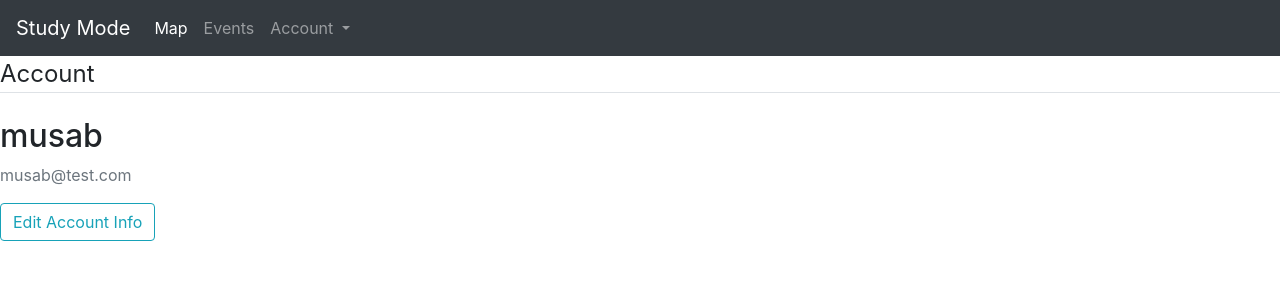
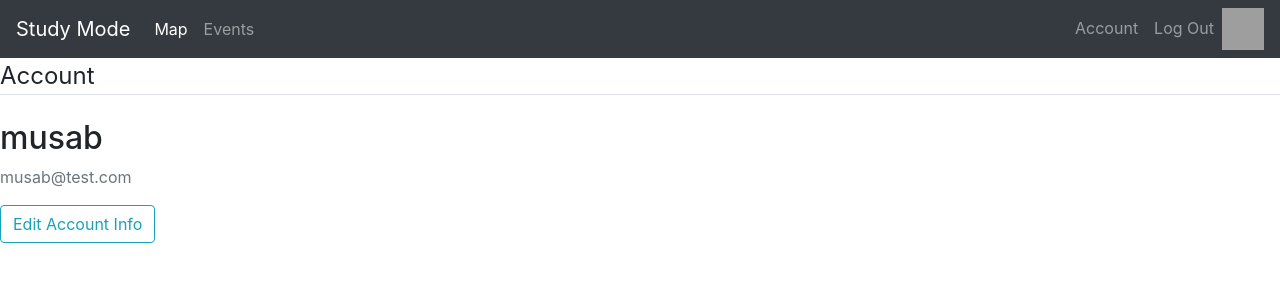
Before and after one commit to joelsiew/StudyMode, a Flask app: page /account in a window 1280 px wide. Shown: the top 300 px of the page. Run offline with Flask 2, Linux system fonts and the light colour scheme; a user stored in the database is signed in; some libraries are stand-ins or nearby versions; grey boxes are pictures that could not be loaded.

Commit message:
toolbar~

```diff
--- a/studymode/templates/layout.html
+++ b/studymode/templates/layout.html
@@ -2,7 +2,7 @@
 <html lang="en">
 <head>
     <!-- Required meta tags -->
-    <meta charset="utf-8" />
+    <meta charset="utf-8"/>
     <meta
             name="viewport"
             content="width=device-width, initial-scale=1, shrink-to-fit=no"
@@ -26,7 +26,8 @@
 
 <nav class="navbar navbar-expand-lg navbar-dark bg-dark">
     <a class="navbar-brand" href="{{ url_for('home') }}">Study Mode</a>
-      <button class="navbar-toggler" type="button" data-toggle="collapse" data-target="#navbarNavDropdown" aria-controls="navbarNavDropdown" aria-expanded="false" aria-label="Toggle navigation">
+    <button class="navbar-toggler" type="button" data-toggle="collapse" data-target="#navbarNavDropdown"
+            aria-controls="navbarNavDropdown" aria-expanded="false" aria-label="Toggle navigation">
         <span class="navbar-toggler-icon"></span>
     </button>
     <div class="collapse navbar-collapse" id="navbarNavDropdown">
@@ -35,21 +36,26 @@
                 <a class="nav-link" href="{{ url_for('map') }}">Map <span class="sr-only">(current)</span></a>
             </li>
             <li class="nav-item">
-            <a class="nav-link" href="{{ url_for('events')}}">Events</a>
+                <a class="nav-link" href="#">Events</a>
             </li>
-          <li class="nav-item dropdown">
-            <a class="nav-link dropdown-toggle" href="#" id="navbarDropdownMenuLink" role="button" data-toggle="dropdown" aria-haspopup="true" aria-expanded="false">
-              Account
-            </a>
-            <div class="dropdown-menu" aria-labelledby="navbarDropdownMenuLink">
-              <a class="dropdown-item" href="/account">Account Settings</a>
-              <a class="dropdown-item" href="{{ url_for('logout') }}">Log Out</a>
-            <!-- <a class="dropdown-item" href="#">Something else here</a>    -->
+
+        </ul>
     </div>
     </li>
     </ul>
+    <ul class="navbar-nav">
+        <li class="nav-item">
+            <a class="nav-link" href="/account">Account</a>
+        </li>
+        <li class="nav-item">
+            <a class="nav-link" href="{{ url_for('logout') }}">Log Out</a>
+        </li>
+      <img src="https://i.imgur.com/yejL5oQ.png" style="width:42px;height:42px;border:0;">
+
+    </ul>
+</nav>
 </div>
-    </nav>
+
 
 {% with messages = get_flashed_messages(with_categories=true) %} {% if
 messages %} {% for category, message in messages %}
```
Lines whose indentation alone changed are shown as unchanged.
